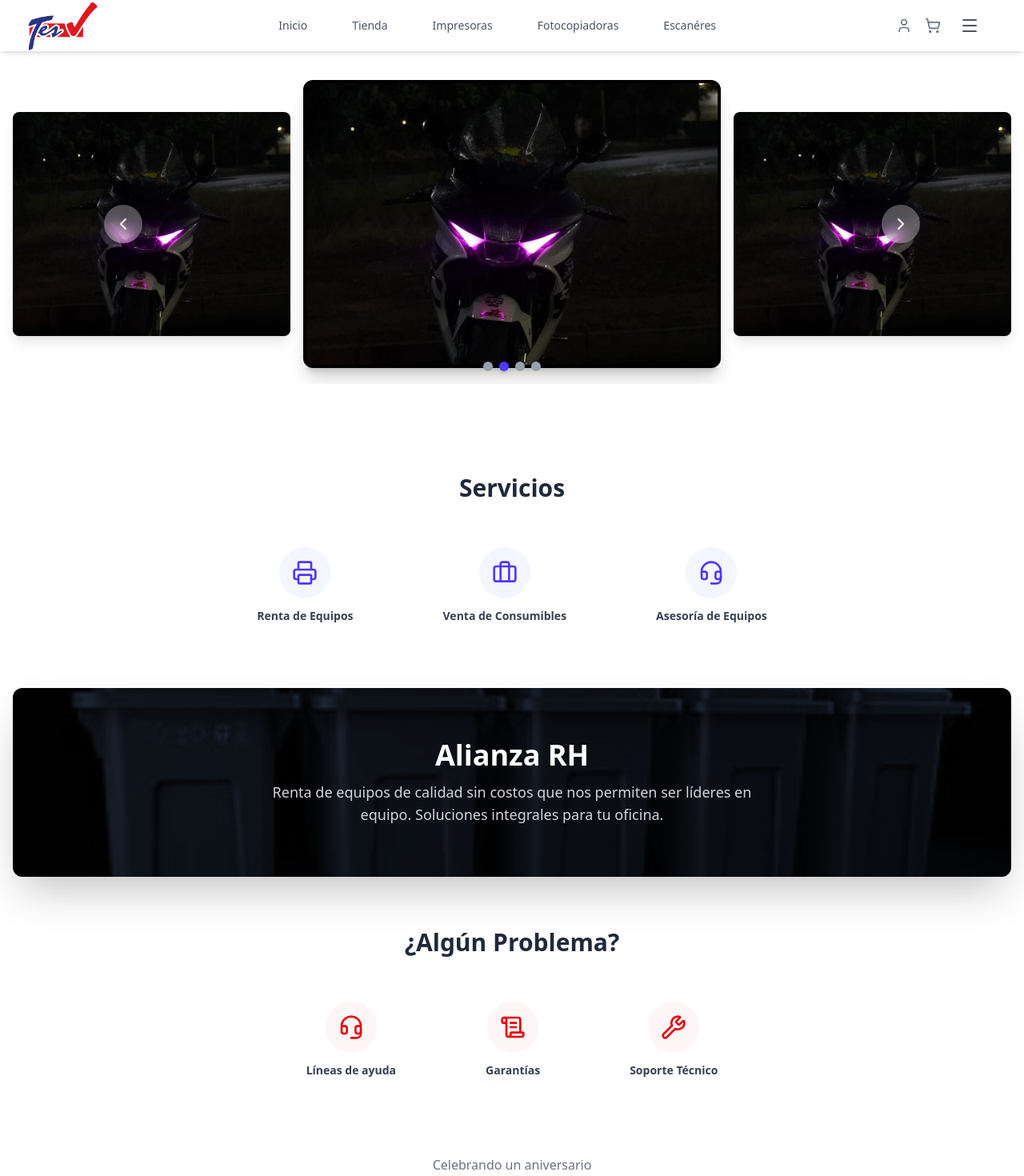
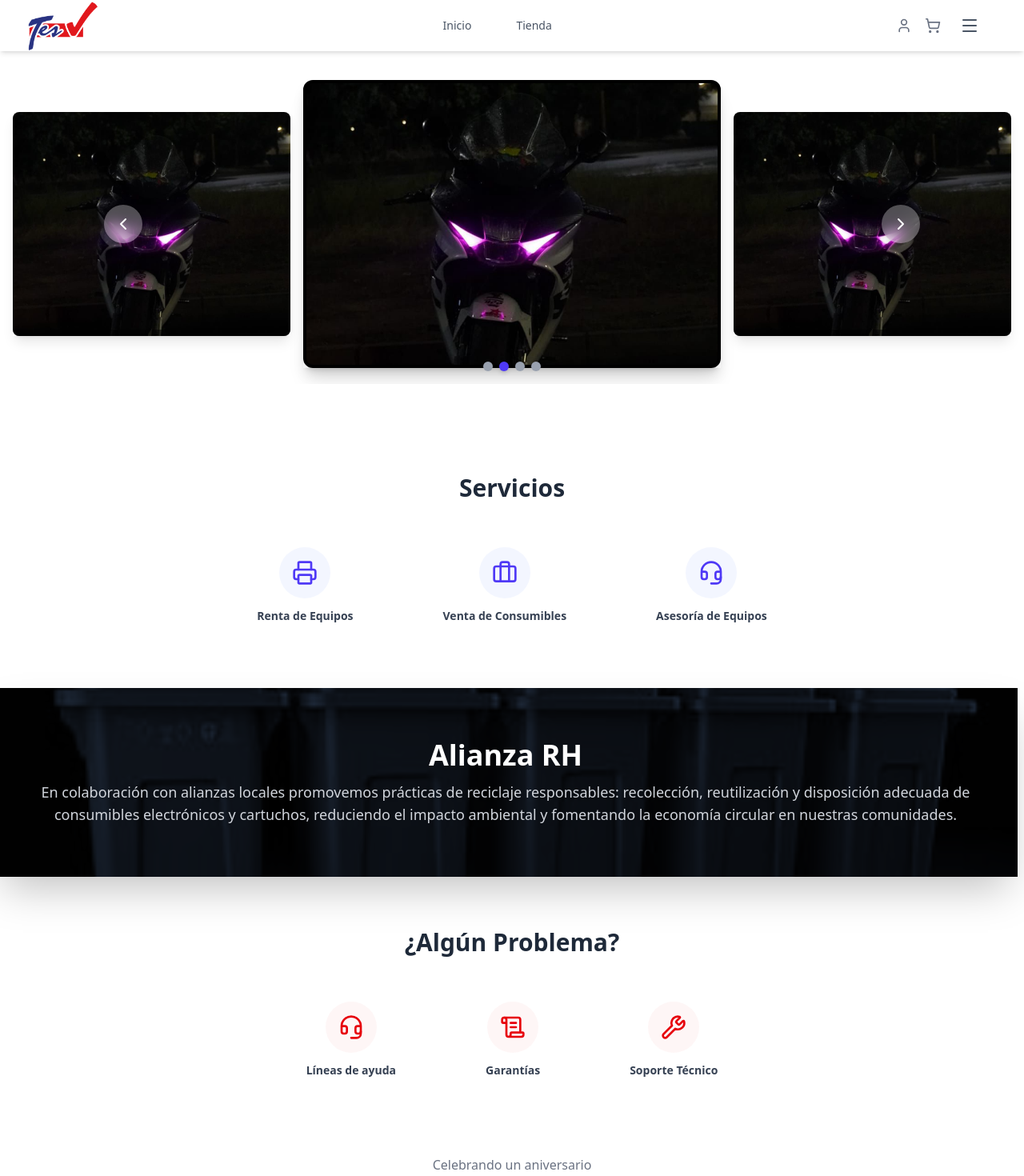
Before and after one commit to gioquiroz/tes_react, a React (Vite) app in the folder nuevo-proyecto-tes/: page / in a window 1280 px wide. Shown: the top 1470 px of the page at 80% size. Built offline with nearby package versions, Linux system fonts and the light colour scheme.

Commit message:
Cambios en el diseño
Cambio en Diseño del Banner RH y NavBar

```diff
--- a/nuevo-proyecto-tes/src/components/MainContent.jsx
+++ b/nuevo-proyecto-tes/src/components/MainContent.jsx
@@ -1,11 +1,11 @@
 import React from "react";
-import { Printer, ScrollText, Wrench, Headset, Briefcase, TrendingUp } from 'lucide-react';
+import { Printer, ScrollText, Wrench, Headset, Briefcase } from 'lucide-react';
 import RH from '../assets/OIP.jpg';
 import Cumple from '../assets/cumple.png';
 
 function MainContent() {
     const serviceItems = [
-        { icon: Printer, label: "Renta de Equipos", color: "text-indigo-600" },
+        { icon: Printer, label: "Renta de Equipos", color: "text-indigo-600"},
         { icon: Briefcase, label: "Venta de Consumibles", color: "text-indigo-600" },
         { icon: Headset, label: "Asesoría de Equipos", color: "text-indigo-600" },
     ];
@@ -17,21 +17,18 @@ function MainContent() {
     ];
 
     const allianceBannerUrl = RH;
-
     const celebrationImageUrl = Cumple;
 
     return (
         <main className="max-w-7xl mx-auto p-4 pt-12">
-
-            {/* 1. SECCIÓN DE SERVICIOS */}
             <section className="mt-8 mb-16">
                 <h1 className="text-3xl font-extrabold text-gray-800 text-center mb-10">Servicios</h1>
                 <div className="flex justify-center space-x-8 md:space-x-20">
                     {serviceItems.map((item) => {
                         const IconComponent = item.icon;
                         return (
-                            <div key={item.label} className="text-center group p-4 rounded-xl transition duration-300 transform hover:scale-105">
-                                <div className={`mx-auto w-16 h-16 flex items-center justify-center mb-3 rounded-full ${item.color} bg-indigo-50/70 group-hover:bg-indigo-100 transition duration-300`}>
+                            <div key={item.label} className="text-center group p-4 rounded-xl transition transform hover:scale-105">
+                                <div className={`mx-auto w-16 h-16 flex items-center justify-center mb-3 rounded-full ${item.color} bg-indigo-50/70 group-hover:bg-indigo-100 transition`}>
                                     <IconComponent className="w-8 h-8" />
                                 </div>
                                 <p className="text-sm font-semibold text-gray-700 group-hover:text-indigo-600">{item.label}</p>
@@ -41,32 +38,32 @@ function MainContent() {
                 </div>
             </section>
 
-            {/* 2. SECCIÓN DE ALIANZA RH (Banner) */}
+            <div className="w-screen relative left-1/2 -translate-x-1/2 -mx-2">
                 <section
-                className={`text-white py-16 my-16 rounded-xl shadow-2xl bg-gray-800 bg-cover bg-center bg-fixed`}
+                    className="text-white py-16 my-16 shadow-2xl bg-gray-800 bg-cover bg-center"
                     style={{
                         backgroundImage: allianceBannerUrl ? `url(${allianceBannerUrl})` : 'none',
                         backgroundBlendMode: allianceBannerUrl ? 'multiply' : 'none',
                         backgroundColor: allianceBannerUrl ? '' : 'rgb(55 65 81)',
                     }}
                 >
-                <div className="text-center max-w-2xl mx-auto px-4">
+                    <div className="max-w-7xl mx-auto px-4 text-center">
                         <h2 className="text-4xl font-extrabold mb-3">Alianza RH</h2>
                         <p className="text-gray-300 text-lg">
-                        Renta de equipos de calidad sin costos que nos permiten ser líderes en equipo. Soluciones integrales para tu oficina.
+                            En colaboración con alianzas locales promovemos prácticas de reciclaje responsables: recolección, reutilización y disposición adecuada de consumibles electrónicos y cartuchos, reduciendo el impacto ambiental y fomentando la economía circular en nuestras comunidades.
                         </p>
                     </div>
                 </section>
+            </div>
 
-            {/* 3. SECCIÓN ¿ALGÚN PROBLEMA? */}
             <section className="mt-16 mb-16">
                 <h2 className="text-3xl font-extrabold text-gray-800 text-center mb-10">¿Algún Problema?</h2>
                 <div className="flex justify-center space-x-8 md:space-x-20">
                     {problemItems.map((item) => {
                         const IconComponent = item.icon;
                         return (
-                            <div key={item.label} className="text-center group p-4 rounded-xl transition duration-300 transform hover:scale-105">
-                                <div className={`mx-auto w-16 h-16 flex items-center justify-center mb-3 rounded-full ${item.color} bg-red-50/70 group-hover:bg-red-100 transition duration-300`}>
+                            <div key={item.label} className="text-center group p-4 rounded-xl transition transform hover:scale-105">
+                                <div className={`mx-auto w-16 h-16 flex items-center justify-center mb-3 rounded-full ${item.color} bg-red-50/70 group-hover:bg-red-100 transition`}>
                                     <IconComponent className="w-8 h-8" />
                                 </div>
                                 <p className="text-sm font-semibold text-gray-700 group-hover:text-red-600">{item.label}</p>
@@ -76,24 +73,21 @@ function MainContent() {
                 </div>
             </section>
 
-            {/* 4. SECCIÓN DE CELEBRACIÓN */}
             <section className="mt-20 mb-12 text-center">
                 <p className="text-base text-gray-500 mb-6 font-medium">Celebrando un aniversario</p>
                 <img
                     src={celebrationImageUrl}
                     alt="Celebración del 25 aniversario del equipo"
-                    className="mx-auto w-full rounded-xl shadow-2xl border-4 border-gray-100 transition duration-500"
-                    style={{maxWidth: '800px', maxHeight: '400px', objectFit: 'cover'}}
+                    className="mx-auto w-full rounded-xl shadow-2xl border-4 border-gray-100 transition"
+                    style={{ maxWidth: '800px', maxHeight: '400px', objectFit: 'cover' }}
                 />
             </section>
 
             <div className="text-center text-xs text-gray-400 mt-12 mb-4 border-t pt-4">
-                Impresoras, fotocopiadoras, Asesoría, Renta, & Distribución, Ubicados en Colombia. Todos los derechos reservados.
+                Impresoras, fotocopiadoras, Asesoría, Renta & Distribución — Ubicados en Colombia. Todos los derechos reservados.
             </div>
-
         </main>
     );
 }
 
-// Exportamos el componente para que pueda ser utilizado
 export default MainContent;
--- a/nuevo-proyecto-tes/src/components/NavBar.jsx
+++ b/nuevo-proyecto-tes/src/components/NavBar.jsx
@@ -22,12 +22,6 @@ function App() {
                                 className="text-gray-600 hover:text-indigo-600 px-3 py-2 rounded-md text-sm font-medium transition duration-150">Inicio</a>
                             <a href="./tienda.html"
                                 className="text-gray-600 hover:text-indigo-600 px-3 py-2 rounded-md text-sm font-medium transition duration-150">Tienda</a>
-                            <a href="./impresoras.html"
-                                className="text-gray-600 hover:text-indigo-600 px-3 py-2 rounded-md text-sm font-medium transition duration-150">Impresoras</a>
-                            <a href="#"
-                                className="text-gray-600 hover:text-indigo-600 px-3 py-2 rounded-md text-sm font-medium transition duration-150">Fotocopiadoras</a>
-                            <a href="#"
-                                className="text-gray-600 hover:text-indigo-600 px-3 py-2 rounded-md text-sm font-medium transition duration-150">Escanéres</a>
                         </div>
 
                         <div className="flex items-center space-x-4">
```
Lines whose indentation alone changed are shown as unchanged.
